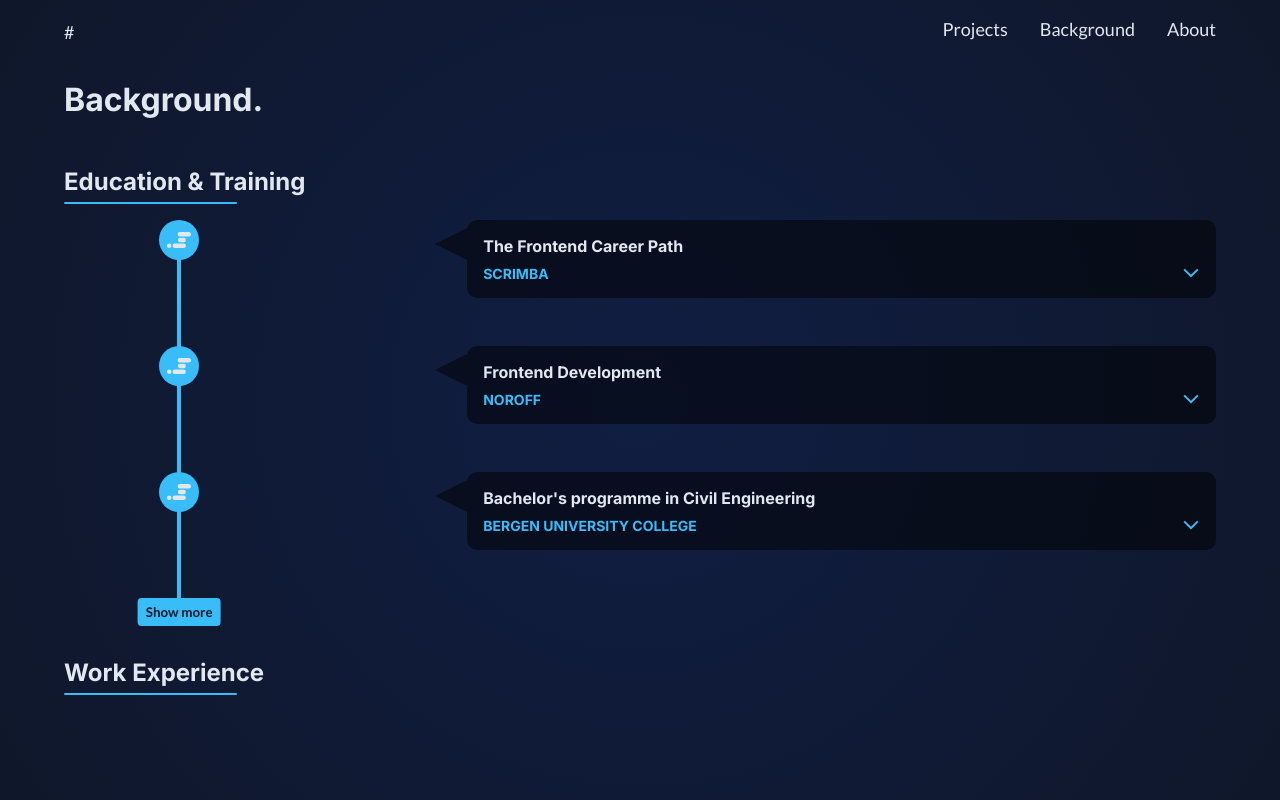
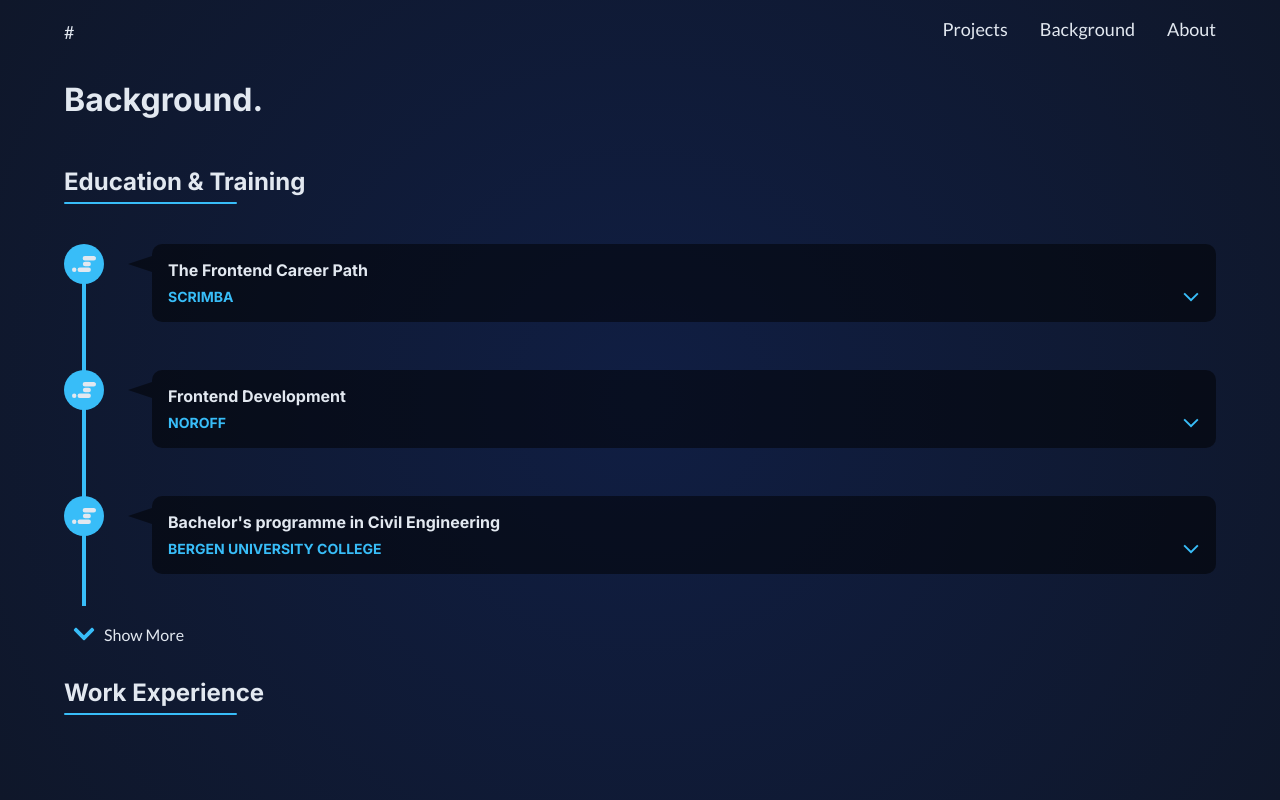
Before and after one commit to 7oiden/portfolio-v3, a React (Vite) app: page /background in a window 1280 px wide. Shown: the top 800 px of the page. Built offline with nearby package versions, Linux system fonts and the light colour scheme.

Commit message:
path comp completed

```diff
--- a/css/styles.css
+++ b/css/styles.css
@@ -447,6 +447,15 @@ nav {
   transform: rotate(90deg);
 }
 
+.show-icon {
+  width: 1.5rem;
+  height: auto;
+  color: #38bdf8;
+}
+.show-icon--up {
+  transform: rotate(180deg);
+}
+
 .path__icon-container {
   display: flex;
   align-items: center;
@@ -456,8 +465,7 @@ nav {
   width: 2.5rem;
   height: 2.5rem;
   position: absolute;
-  left: 10%;
-  transform: translateX(-50%);
+  left: 0;
 }
 
 .path-icon {
@@ -517,17 +525,14 @@ nav {
 }
 
 .show-button {
+  display: flex;
+  align-items: center;
+  gap: 0.5rem;
+  color: #e2e8f0;
+  font-family: "lato", sans-serif;
   position: relative;
-  transform: translateX(-50%);
-  left: 10%;
-  background-color: #38bdf8;
-  color: #0f172a;
-  font-family: lato;
-  font-weight: 600;
-  border: none;
-  border-radius: 4px;
-  padding: 0.375rem 0.5rem;
   cursor: pointer;
+  margin-left: 0.5rem;
 }
 
 .contact__form {
@@ -575,6 +580,8 @@ nav {
 
 .path__container {
   position: relative;
+  width: 100%;
+  margin-top: 3rem;
 }
 
 .path__info {
@@ -586,25 +593,25 @@ nav {
   border-radius: 10px;
   position: relative;
   top: 0;
-  width: 65%;
-  margin-left: auto;
+  width: auto;
+  margin-left: 5.5rem;
   margin-bottom: 3rem;
 }
 
 .triangle-left {
   position: absolute;
-  top: 0.5rem;
-  left: -2rem;
+  top: 0.75rem;
+  left: -1.5rem;
   width: 0;
   height: 0;
-  border-top: 1rem solid transparent;
-  border-bottom: 1rem solid transparent;
-  border-right: 2rem solid rgba(0, 0, 0, 0.5);
+  border-top: 0.5rem solid transparent;
+  border-bottom: 0.5rem solid transparent;
+  border-right: 1.5rem solid rgba(0, 0, 0, 0.5);
 }
 
 .path-sub-heading-container {
   display: flex;
-  align-items: center;
+  align-items: flex-start;
   justify-content: space-between;
 }
 
@@ -612,8 +619,8 @@ nav {
   content: "";
   position: absolute;
   top: 2rem;
-  bottom: 0;
-  left: 10%;
+  bottom: 2.5rem;
+  left: 1.25rem;
   border-left: 4px solid #38bdf8;
   transform: translateX(-50%);
 }
@@ -621,7 +628,7 @@ nav {
 .path__date {
   position: absolute;
   top: 3.5rem;
-  left: -2rem;
+  left: -3.5rem;
   writing-mode: vertical-rl;
   text-orientation: sideways;
   color: #e2e8f0;
--- a/src/constants/educationData.js
+++ b/src/constants/educationData.js
@@ -8,7 +8,7 @@ export const educationData = [
       "The Frontend Development course at Noroff is a 2 year full time study. The course covers HTML, CSS, Javascript, React, Wordpress, Strapi and more.",
       "The course is delivered online, and is a combination of lectures, assignments and projects. The course is delivered in English, and is a mix of Norwegian and international students.",
     ],
-    url: "https://www.noroff.no/en/studies/frontend-development",
+    url: "https://scrimba.com/",
   },
   {
     id: 2,
@@ -19,7 +19,7 @@ export const educationData = [
       "The Frontend Development course at Noroff is a 2 year full time study. The course covers HTML, CSS, Javascript, React, Wordpress, Strapi and more.",
       "The course is delivered online, and is a combination of lectures, assignments and projects. The course is delivered in English, and is a mix of Norwegian and international students.",
     ],
-    url: "https://www.noroff.no/en/studies/frontend-development",
+    url: "https://www.noroff.no/en/studies/vocational-school/front-end-development",
   },
   {
     id: 3,
--- a/src/pages/background/Education.jsx
+++ b/src/pages/background/Education.jsx
@@ -2,6 +2,7 @@ import Heading from "../../components/Heading";
 import PathSegment from "./PathSegment";
 import { educationData } from "../../constants/educationData";
 import { useState } from "react";
+import { FaChevronDown } from "react-icons/fa";
 
 export default function Education() {
   const [showMore, setShowMore] = useState(false);
@@ -29,9 +30,16 @@ export default function Education() {
             url={entry.url}
           />
         ))}
-        <button className="show-button" onClick={toggleShow}>
-          {showMore ? "Show less" : "Show more"}
-        </button>
+        <div className="show-button" onClick={toggleShow}>
+          <FaChevronDown
+            className={
+              showMore
+                ? "show-icon show-icon--up"
+                : "show-icon show-icon--down"
+            }
+          />
+          {showMore ? "Show Less" : "Show More"}
+        </div>
       </div>
     </section>
   );
--- a/src/pages/background/InfoBox.jsx
+++ b/src/pages/background/InfoBox.jsx
@@ -38,9 +38,11 @@ export default function InfoBox({
       {isOpen && (
         <div className="paragraph-container">
           <p>{description}</p>
-          <Link to={url} className="path__link">
-            Link
-          </Link>
+          {url && (
+            <Link to={url} className="path__link">
+              Link
+            </Link>
+          )}
         </div>
       )}
     </div>
--- a/src/sass/partials/_buttons.scss
+++ b/src/sass/partials/_buttons.scss
@@ -45,15 +45,12 @@
 }
 
 .show-button {
+  display: flex;
+  align-items: center;
+  gap: 0.5rem;
+  color: getColor(link);
+  font-family: $link;
   position: relative;
-  transform: translateX(-50%);
-  left: 10%;
-  background-color: getColor(accentCol1);
-  color: getColor(primaryBg);
-  font-family: lato;
-  font-weight: 600;
-  border: none;
-  border-radius: 4px;
-  padding: 0.375rem 0.5rem;
   cursor: pointer;
+  margin-left: 0.5rem;
 }
--- a/src/sass/partials/_icons.scss
+++ b/src/sass/partials/_icons.scss
@@ -54,6 +54,16 @@
   }
 }
 
+.show-icon {
+  width: 1.5rem;
+  height: auto;
+  color: getColor(accentCol1);
+
+  &--up {
+    transform: rotate(180deg);
+  }
+}
+
 .path__icon-container {
   display: flex;
   align-items: center;
@@ -63,8 +73,8 @@
   width: 2.5rem;
   height: 2.5rem;
   position: absolute;
-  left: 10%;
-  transform: translateX(-50%);
+  left: 0;
+  // transform: translateX(-50%);
 }
 
 .path-icon {
--- a/src/sass/partials/_path.scss
+++ b/src/sass/partials/_path.scss
@@ -4,6 +4,9 @@
 
 .path__container {
   position: relative;
+  width: 100%;
+  margin-top: 3rem;
+//   background-color: pink;
 }
 
 .path__info {
@@ -16,25 +19,25 @@
   border-radius: 10px;
   position: relative;
   top: 0;
-  width: 65%;
-  margin-left: auto;
+  width: auto;
+  margin-left: 5.5rem;
   margin-bottom: 3rem;
 }
 
 .triangle-left {
   position: absolute;
-  top: 0.5rem;
-  left: -2rem;
+  top: 0.75rem;
+  left: -1.5rem;
   width: 0;
   height: 0;
-  border-top: 1rem solid transparent;
-  border-bottom: 1rem solid transparent;
-  border-right: 2rem solid rgba(0, 0, 0, 0.5);
+  border-top: 0.5rem solid transparent;
+  border-bottom: 0.5rem solid transparent;
+  border-right: 1.5rem solid rgba(0, 0, 0, 0.5);
 }
 
 .path-sub-heading-container {
   display: flex;
-  align-items: center;
+  align-items: flex-start;
   justify-content: space-between;
 }
 
@@ -42,8 +45,8 @@
   content: "";
   position: absolute;
   top: 2rem;
-  bottom: 0;
-  left: 10%;
+  bottom: 2.5rem;
+  left: 1.25rem;
   border-left: 4px solid getColor(accentCol1);
   transform: translateX(-50%);
 }
@@ -51,7 +54,7 @@
 .path__date {
   position: absolute;
   top: 3.5rem;
-  left: -2rem;
+  left: -3.5rem;
   writing-mode: vertical-rl;
   text-orientation: sideways;
   color: getColor(link);
```
Also changed, not shown: 1 other file (tests, documents, lock files or other folders).
